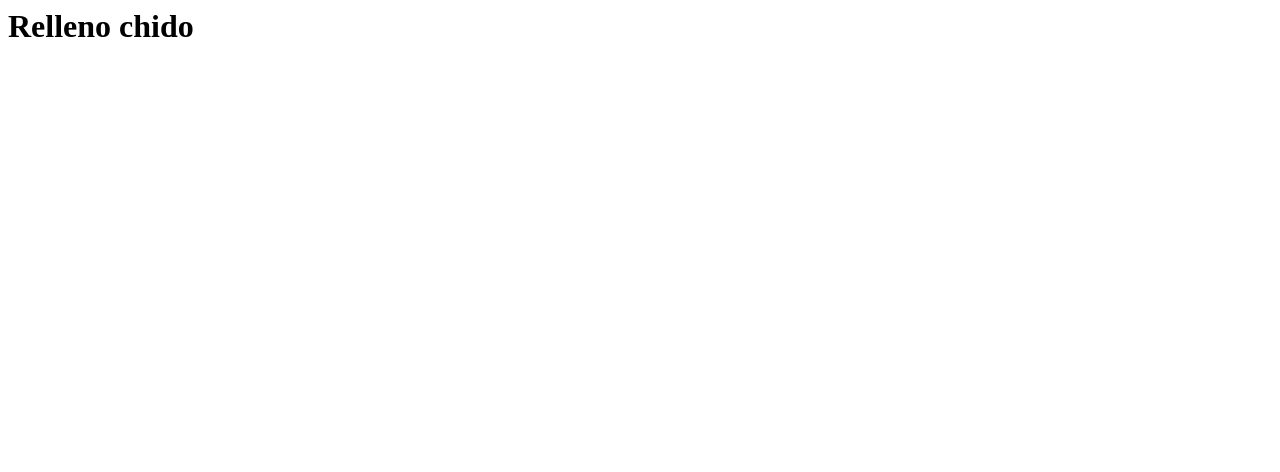
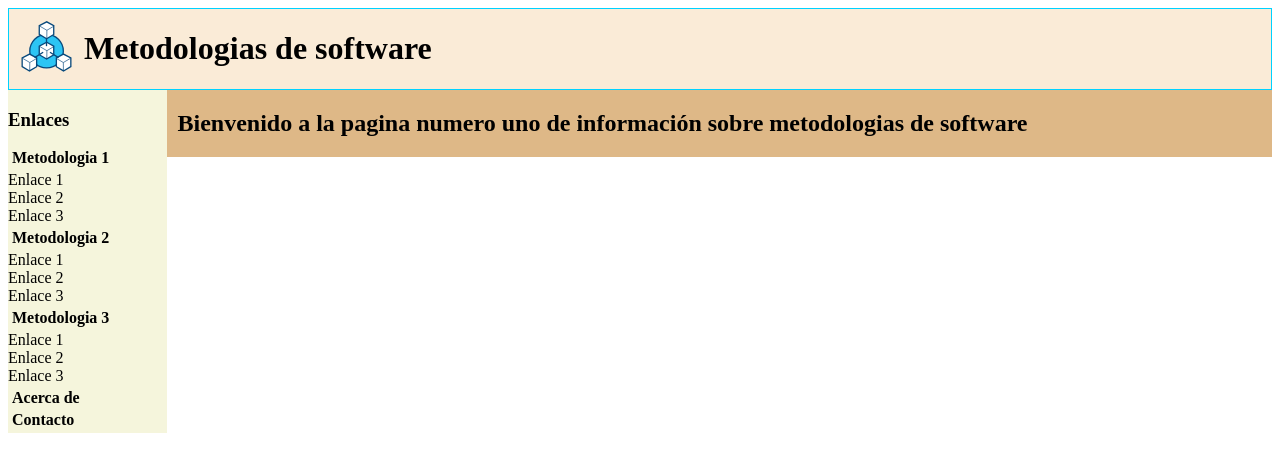
Before and after one commit to ILoveLolis/Software1, a plain HTML site: page index.html in a window 1280 px wide. Drawn offline with Linux system fonts and the light colour scheme.

Commit message:
Pagina iniciada
Diseño basico

```diff
--- /dev/null
+++ b/css/styles.css
@@ -0,0 +1,38 @@
+header {
+    display: flex;
+    justify-content: flex-start;
+    border: 1px solid #00D2FF;
+    background-color: antiquewhite
+}
+
+header > img {
+    max-height: 75px;
+    max-width: 75px;
+}
+#bodyText{
+    display: flex;
+    justify-content: flex-start;
+}
+aside {
+    padding-right: 50px;
+    background-color: beige;
+    height: 100%;
+    width:10%
+}
+
+#main{
+    background-color: burlywood;
+    height: 100%;
+    width: 100%;
+    padding-left: 10px;
+}
+
+h4 {
+    padding: 0;
+    margin: 4px;
+}
+
+.enlaces{
+    display: flex;
+    flex-direction: column
+}
--- a/index.html
+++ b/index.html
@@ -1,8 +1,42 @@
-<html>
+<!DOCTYPE HTML PUBLIC>
+<html lang="en">
     <head>
-        <title>Metodologias Desarollo Software</title>
+        <meta http-equiv="content-type" content="text/html; charset=utf-8">
+        <link rel="stylesheet" type="text/css" href="css/styles.css">
+        <title>Metodologias de Software</title>
     </head>
     <body>
-        <h1>Relleno chido</h1>
+        <header>
+            <img src="imgs/networking.svg">
+            <h1>Metodologias de software</h1>
+        </header>
+        <div id="bodyText">
+            <aside id="sidemenu">
+                <h3>Enlaces</h3>
+                <h4><a>Metodologia 1</a></h4>
+                <div class="enlaces">
+                    <a>Enlace 1</a>
+                    <a>Enlace 2</a>
+                    <a>Enlace 3</a>
+                </div>
+                <h4><a>Metodologia 2</a></h4>
+                <div class="enlaces">
+                    <a>Enlace 1</a>
+                    <a>Enlace 2</a>
+                    <a>Enlace 3</a>
+                </div>
+                <h4><a>Metodologia 3</a></h4>
+                <div class="enlaces">
+                    <a>Enlace 1</a>
+                    <a>Enlace 2</a>
+                    <a>Enlace 3</a>
+                </div>
+                <h4><a>Acerca de</a></h4>
+                <h4><a>Contacto</a></h4>
+            </aside>
+            <div id="main">
+                <h2>Bienvenido a la pagina numero uno de información sobre metodologias de software</h2>
+            </div>
+        </div>
     </body>
 </html>
```
Also changed, not shown: imgs/networking.svg (added).
